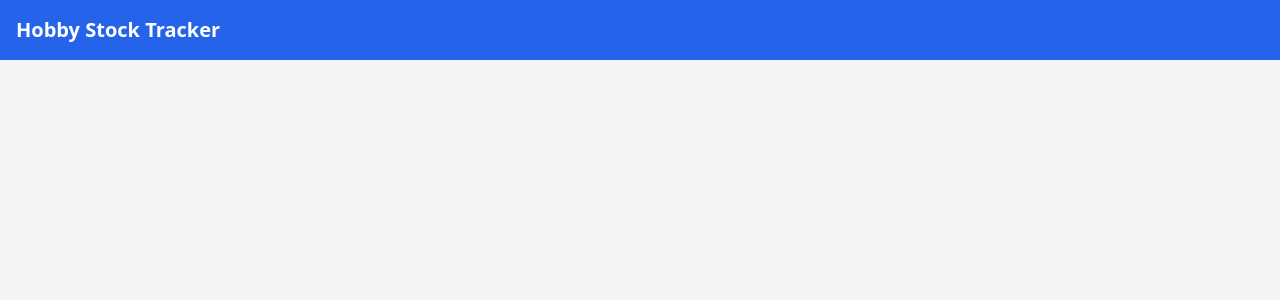
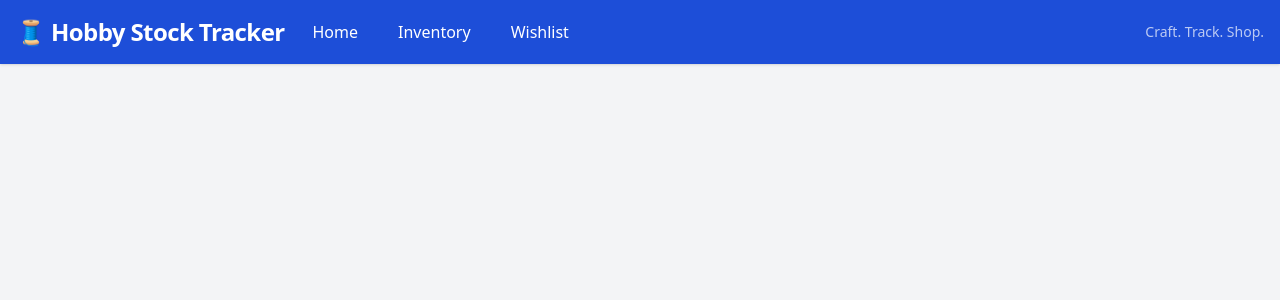
Before and after one commit to msominj/hobby-stock-tracker, a FastAPI app: page / in a window 1280 px wide. Shown: the top 300 px of the page. Run offline with FastAPI, Linux system fonts and the light colour scheme; some libraries are stand-ins or nearby versions.

Commit message:
Complete App

```diff
--- a/app/main.py
+++ b/app/main.py
@@ -1,16 +1,27 @@
+
 from fastapi import FastAPI, Request
 from fastapi.responses import HTMLResponse
 from fastapi.staticfiles import StaticFiles
 from fastapi.templating import Jinja2Templates
-import os
+from pathlib import Path
+
 
 app = FastAPI()
 
-# Mount static directory
-app.mount("/static", StaticFiles(directory=os.path.join(os.path.dirname(__file__), "static")), name="static")
+BASE_DIR = Path(__file__).resolve().parent
+app.mount("/static", StaticFiles(directory=str(BASE_DIR / "static")), name="static")
 
-templates = Jinja2Templates(directory=os.path.join(os.path.dirname(__file__), "templates"))
+templates = Jinja2Templates(directory=str(BASE_DIR / "templates"))
+
 
 @app.get("/", response_class=HTMLResponse)
 def read_root(request: Request):
     return templates.TemplateResponse("base.html", {"request": request})
+
+@app.get("/inventory", response_class=HTMLResponse)
+def inventory(request: Request):
+    return templates.TemplateResponse("inventory.html", {"request": request})
+
+@app.get("/wishlist", response_class=HTMLResponse)
+def wishlist(request: Request):
+    return templates.TemplateResponse("wishlist.html", {"request": request})
--- a/app/templates/base.html
+++ b/app/templates/base.html
@@ -11,11 +11,16 @@
 </head>
 <body class="bg-gray-100 min-h-screen">
     <div id="app">
-        <header class="bg-blue-600 text-white p-4 text-xl font-bold">
-            Hobby Stock Tracker
-        </header>
-        <main class="p-4">
-            <!-- Content will be injected here -->
+        <nav class="bg-blue-700 text-white px-4 py-3 flex items-center justify-between shadow">
+            <div class="flex items-center space-x-4">
+                <span class="text-2xl font-bold tracking-tight">🧵 Hobby Stock Tracker</span>
+                <a href="/" class="hover:bg-blue-800 px-3 py-2 rounded transition">Home</a>
+                <a href="/inventory" class="hover:bg-blue-800 px-3 py-2 rounded transition">Inventory</a>
+                <a href="/wishlist" class="hover:bg-blue-800 px-3 py-2 rounded transition">Wishlist</a>
+            </div>
+            <span class="text-sm opacity-70">Craft. Track. Shop.</span>
+        </nav>
+        <main class="p-4 max-w-5xl mx-auto">
             {% block content %}{% endblock %}
         </main>
     </div>
```
Also changed, not shown: app/templates/inventory.html (+59 -3 lines), app/templates/wishlist.html (+25 -3 lines), requirements.txt (+4 -5 lines).
